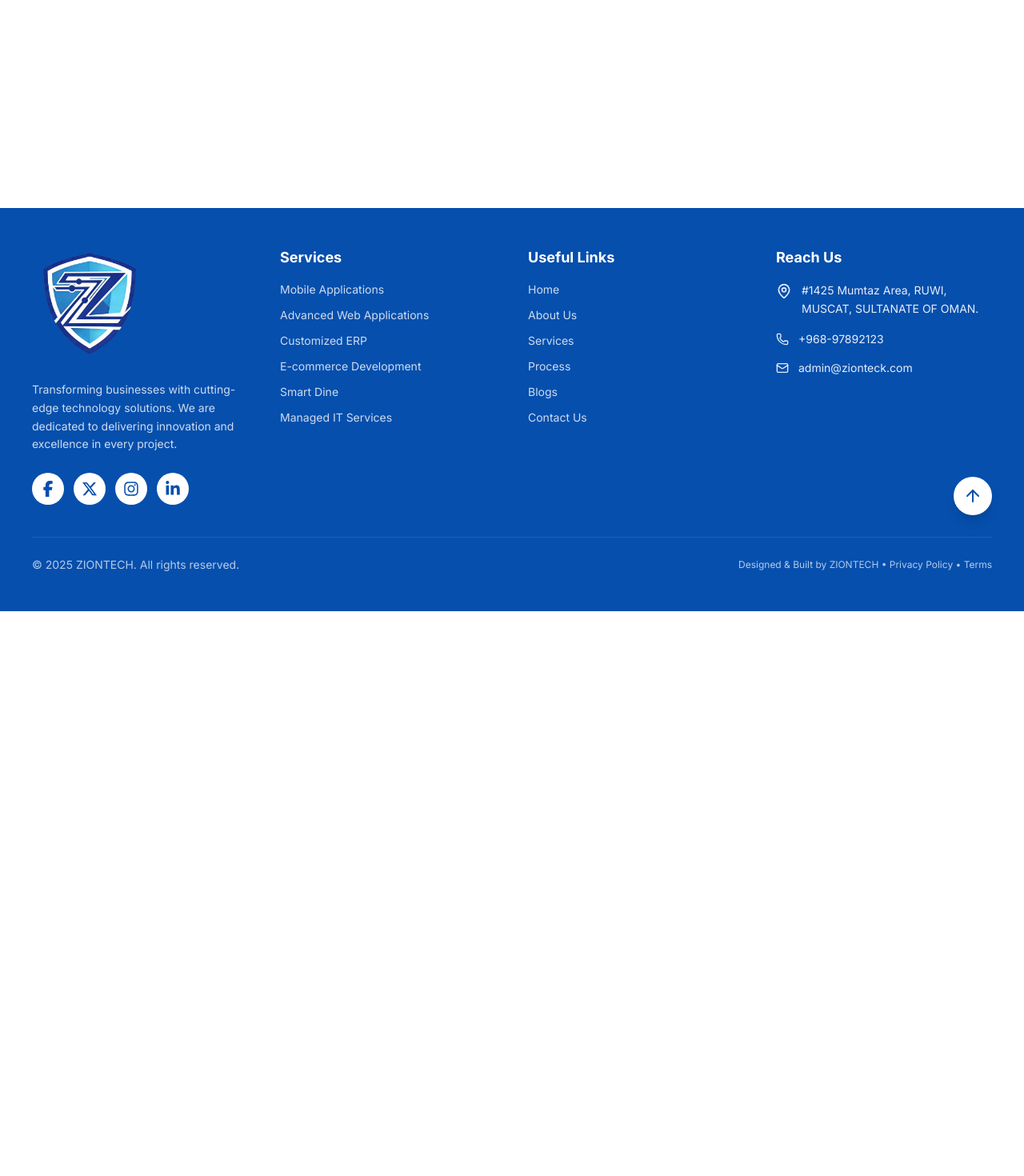
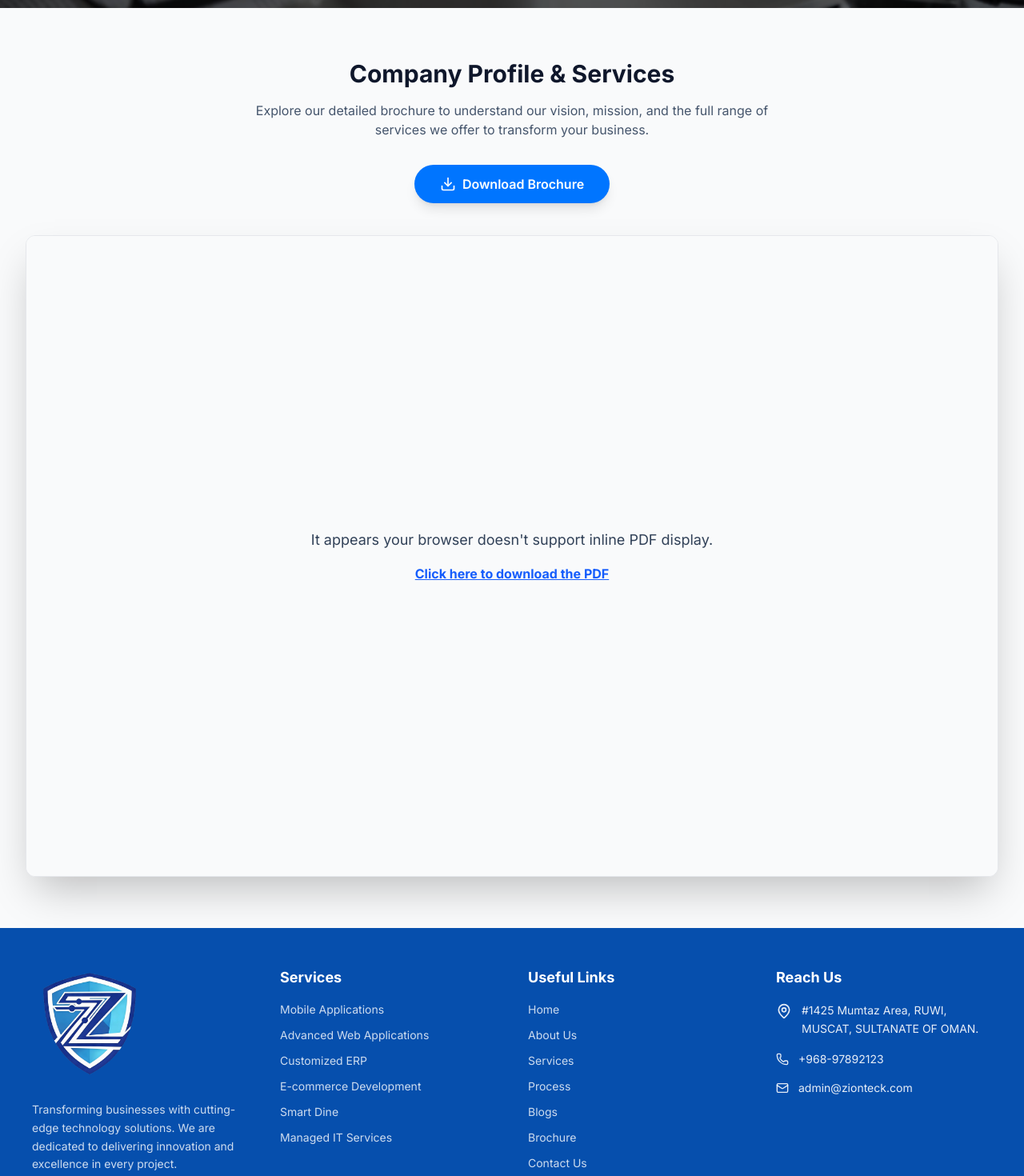
Before and after one commit to ziontechDev/NewZionTech, a React (Vite) app: page /brochure in a window 1280 px wide. Shown: the part 540-2010 px from the top of the page at 80% size. Before the commit the page ends 1304 px from the top, so only its background shows below. Built offline with nearby package versions, Linux system fonts and the light colour scheme.

Commit message:
brochure page added

```diff
--- a/src/App.jsx
+++ b/src/App.jsx
@@ -17,6 +17,7 @@ import SmartDineService from "./servicesPages/SmartDineService";
 import Blogs from "./pages/Blogs";
 import Process from "./pages/Process";
 import ITService from "./servicesPages/ITServices";
+import Brochure from "./pages/Brochure";
 
 const App = () => {
   return (
@@ -32,6 +33,7 @@ const App = () => {
           <Route path="/services" element={<Services/>}/>
           <Route path="/blogs" element={<Blogs/>}/>
           <Route path="/process" element={<Process/>}/>
+          <Route path="/brochure" element={<Brochure/>}/>
           <Route path="/contact" element={<Contact />} />
 
           {/* services pages */}
--- a/src/components/footer/Footer.jsx
+++ b/src/components/footer/Footer.jsx
@@ -175,6 +175,14 @@ export default function Footer() {
               </li>
               <li>
                 <Link
+                  to="/brochure"
+                  className="footer-link hover:text-blue-300 transition-colors"
+                >
+                  Brochure
+                </Link>
+              </li>
+              <li>
+                <Link
                   to="/contact"
                   className="footer-link hover:text-blue-300 transition-colors"
                 >
--- a/src/components/header/Header.jsx
+++ b/src/components/header/Header.jsx
@@ -24,6 +24,7 @@ export default function Header() {
     { name: "Services", path: "/services" },
     { name: "Process", path: "/process" },
     { name: "Blog", path: "/blogs" },
+    { name: "Brochure", path: "/brochure" },
     { name: "Contact Us", path: "/contact" },
   ];
 
@@ -228,7 +229,7 @@ export default function Header() {
 /* ================= CTA BUTTON ================= */
 function GetQuoteButton() {
   return (
-    <Link to="/contact" >
+    <Link to="/contact">
       <button className="relative overflow-hidden flex items-center gap-3 pl-1 py-1 pr-3 rounded-full bg-secondary text-white border-2 border-secondary group">
         <span className="relative z-10 flex items-center justify-center w-9 h-9 rounded-full">
           <span className="absolute inset-0 rounded-full bg-white scale-0 group-hover:scale-[20] transition-transform duration-500 ease-out" />
--- /dev/null
+++ b/src/pages/Brochure.jsx
@@ -0,0 +1,63 @@
+import React from "react";
+import PageBanner from "../reusable/PageBanner";
+import brochureBg from "../assets/brochureBanner.jpg";
+import brochurePdf from "../assets/brochure/companyBrochure.pdf";
+import { Download } from "lucide-react";
+
+const Brochure = () => {
+  return (
+    <>
+      <PageBanner title="Brochure" currentPage="Brochure" bgImage={brochureBg} />
+
+      <section className="py-16 px-4 md:px-8 bg-gray-50">
+        <div className="max-w-7xl mx-auto">
+          {/* Header Section */}
+          <div className="text-center mb-10">
+            <h2 className="text-3xl font-bold text-slate-900 mb-4">
+              Company Profile & Services
+            </h2>
+            <p className="text-slate-600 max-w-2xl mx-auto mb-8">
+              Explore our detailed brochure to understand our vision, mission,
+              and the full range of services we offer to transform your
+              business.
+            </p>
+
+            {/* Download Button */}
+            <a
+              href={brochurePdf}
+              download="Ziontech_Brochure.pdf"
+              className="inline-flex items-center gap-2 bg-secondary hover:bg-primary text-white font-semibold py-3 px-8 rounded-full transition-all shadow-lg hover:shadow-xl transform hover:-translate-y-1"
+            >
+              <Download className="w-5 h-5" />
+              Download Brochure
+            </a>
+          </div>
+
+          {/* PDF Viewer Container */}
+          <div className="w-full bg-white rounded-xl shadow-2xl overflow-hidden border border-gray-200">
+            <object
+              data={brochurePdf}
+              type="application/pdf"
+              className="w-full h-[500px] md:h-[800px]"
+            >
+              {/* fallback message if PDF is not supported in any browser */}
+              <div className="flex flex-col items-center justify-center h-full p-8 text-center bg-gray-50">
+                <p className="text-lg text-slate-700 mb-4">
+                  It appears your browser doesn't support inline PDF display.
+                </p>
+                <a
+                  href={brochurePdf}
+                  className="text-blue-600 font-bold underline hover:text-blue-800"
+                >
+                  Click here to download the PDF
+                </a>
+              </div>
+            </object>
+          </div>
+        </div>
+      </section>
+    </>
+  );
+};
+
+export default Brochure;
```
Also changed, not shown: src/assets/brochureBanner.jpg (added), 1 other file (tests, documents, lock files or other folders).
